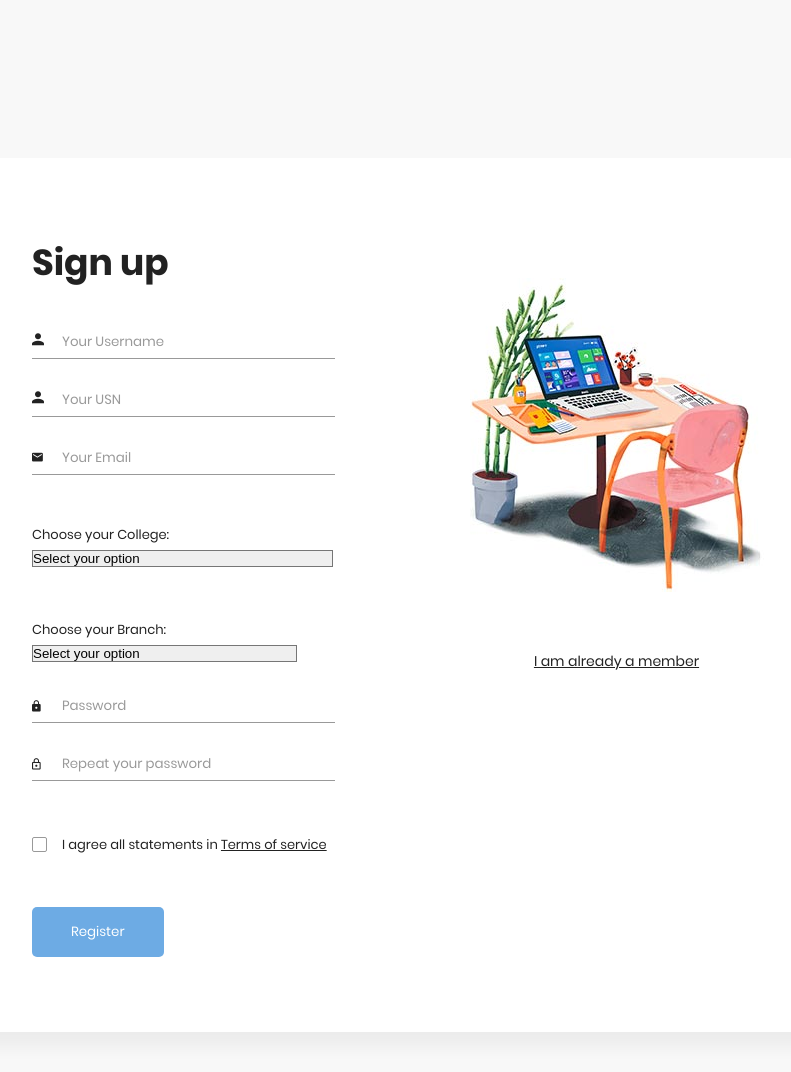
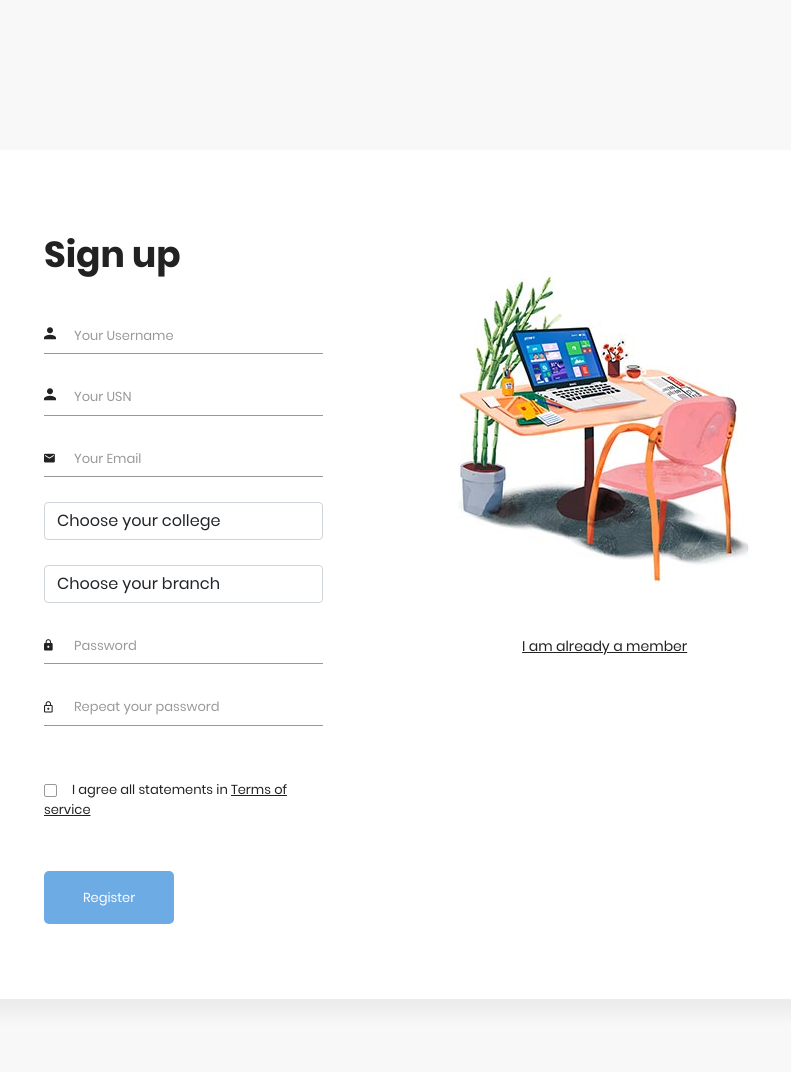
Before and after one commit to xxpsynagure/Archivo, a Django app: page /StudentReg/ in a window 1280 px wide. Shown: the top 1072 px of the page, without its empty margins (267-1058 px from the left). After the commit the page ends 924 px from the top, so only its background shows below. Run offline with Django 3.2, Linux system fonts and the light colour scheme; data comes from the database, SQL or seed files in the repository; both versions use the stored data as it was after the commit; some libraries are stand-ins or nearby versions.

Commit message:
College & Branch db, Login page db access

```diff
--- a/SFMS/views.py
+++ b/SFMS/views.py
@@ -13,7 +13,24 @@
     return render (request, "StudentLogin.html")
 
 def StudentReg(request):
-    return render(request, "StudentReg.html")
+    cur = connections['default'].cursor()
+    cur.execute(f"SELECT * FROM College ")
+    params ={}
+    for item in cur:
+        params[item[0]]=item[1]
+    print(params)
+    print()
+    cur.execute(f"SELECT * FROM Branch")
+    branch = {}
+    colli = []
+    for item in cur:
+        branch[item[0]] = item[1]
+        colli.append(item[2])
+
+    print(colli)
+    print(branch)
+
+    return render(request, 'StudentReg.html', {'params':params}|{'branch':branch}|{'colli':colli})
 
 def error_404(request,exception):
     return render(request, "404.html")
--- a/templates/StudentReg.html
+++ b/templates/StudentReg.html
@@ -9,11 +9,13 @@
 
     <!-- Font Icon -->
     <link rel="stylesheet" href="{% static 'fonts/material-icon/css/material-design-iconic-font.min.css' %}">
+    <link href="https://cdn.jsdelivr.net/npm/bootstrap@5.1.3/dist/css/bootstrap.min.css" rel="stylesheet" integrity="sha384-1BmE4kWBq78iYhFldvKuhfTAU6auU8tT94WrHftjDbrCEXSU1oBoqyl2QvZ6jIW3" crossorigin="anonymous">
 
     <!-- Main css -->
     <link rel="stylesheet" href="{%static 'css/style.css' %}">
     <link rel="stylesheet" href="{%static 'css/style.css.map' %}">
 </head>
+
 <body>
 
     <div class="main">
@@ -25,12 +27,7 @@
                     <div class="signup-form">
                         <h2 class="form-title">Sign up</h2>
                         <form action="/doReg" method="POST" class="register-form" id="register-form">{%csrf_token%}
-                            <!--
-                            <div class="form-group">
-                                <label for="name"><i class="zmdi zmdi-account material-icons-name"></i></label>
-                                <input type="text" name="name" id="name" placeholder="Your Name"/>
-                            </div>
-                            -->
+
                             <div class="form-group">
                                 <label for="username"><i class="zmdi zmdi-account material-icons-name"></i></label>
                                 <input type="text" name="username" id="username" placeholder="Your Username"/>
@@ -45,26 +42,44 @@
                             </div>
 
                             <div class="form-group">
-                                <label for="college">Choose your College:</label><br><br>
+                                    <select class="form-control" id="college" name ="college">
+                                        <option value="" disabled selected>Choose your college</option>
+                                        {% for key,value in params.items %}
+                                            <option value="{{key}}">{{value}}</option>
+                                        {% endfor %}
+                                    </select>
 
-                                <select name="college" id="college">
-                                <option value="first" disabled selected>Select your option</option>
-                                <option value="SJEC">St Joseph Engineering College</option>
-                                <option value="SCEM">Sahyadri College of Engineering and Management</option>
-                            </select>
                             </div>
 
                             <div class="form-group">
-                                <label for="branch">Choose your Branch:</label><br><br>
 
-                                <select name="branch" id="branch">
-                                <option value="" disabled selected>Select your option</option>
-                                <option value="CSE">Computer Science and Engineering</option>
-                                <option value="MECH">Mechanical Engineering</option>
-                                <option value="EC">Electronics and Communication Engineering</option>
-                                <option value="CIV">Civil Engineering</option>
-                                </select>
+                                    <select class="form-control" id="branch" name ="branch">
+                                        <option value="" disabled selected>Choose your branch</option>
+                                        {% for key,value in branch.items %}
+                                            <option value="{{key}}">{{value}}</option>
+                                        {% endfor %}
+                                    </select>
+
                             </div>
+
+
+
+                                <!-- <div class="form-button">
+                                <div class="btn-group">
+                                    <button type="button" class="btn btn-secondary dropdown-toggle" data-bs-toggle="dropdown" aria-expanded="true">
+                                      Choose your College
+                                    </button>
+                                    <ul class="dropdown-menu" >
+                                        {% for key,value in params.items %}
+                                      <li style="height:30px;overflow:hidden;"><a class="dropdown-item" value={{key}}>{{value}}</a></li>
+                                      {%endfor%}
+                                    </ul>
+                                  </div>
+                                </div>  -->
+
+
+
+
 
                             <div class="form-group">
                                 <label for="pass"><i class="zmdi zmdi-lock"></i></label>
@@ -94,8 +109,13 @@
     </div>
 
 
-    <script src="{% static '/vendor/jquery/.min.js'         %}"</script>
-    <script src="{% static '/js/main.js'         %}"</script>
+    <script type="text/javascript" src="{% static '/vendor/jquery/jquery-ui.min.js'         %}"></script>
+    <script type="text/javascript" src="{% static '/vendor/jquery/jquery.min.js'         %}"></script>
+    <script type="text/javascript" src="{% static '/js/main.js'         %}"></script>
+    <script src="https://cdn.jsdelivr.net/npm/bootstrap@5.1.3/dist/js/bootstrap.bundle.min.js" integrity="sha384-ka7Sk0Gln4gmtz2MlQnikT1wXgYsOg+OMhuP+IlRH9sENBO0LRn5q+8nbTov4+1p" crossorigin="anonymous"></script>
 
+
+
+    </div>
 </body>
 </html>
```
Also changed, not shown: FileManagement.sql (+27 -0 lines).
